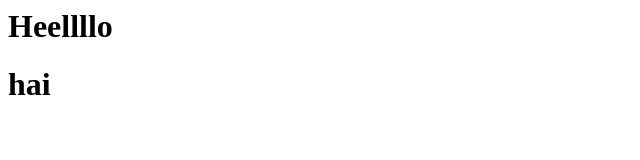
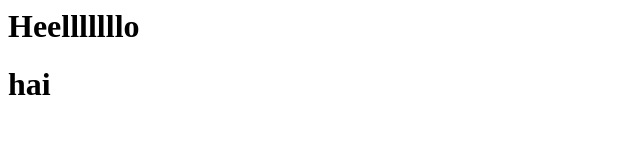
Before and after one commit to Smijul/smiju, a plain HTML site: page index.html in a window 1280 px wide. Shown: the full height of the page, 0-640 px from the left. Drawn offline with Linux system fonts and the light colour scheme.

Commit message:
my commit

```diff
--- a/index.html
+++ b/index.html
@@ -1,2 +1,2 @@
-<h1>Heellllo<h1>
+<h1>Heelllllllo<h1>
 <h1>hai<h2>
```
